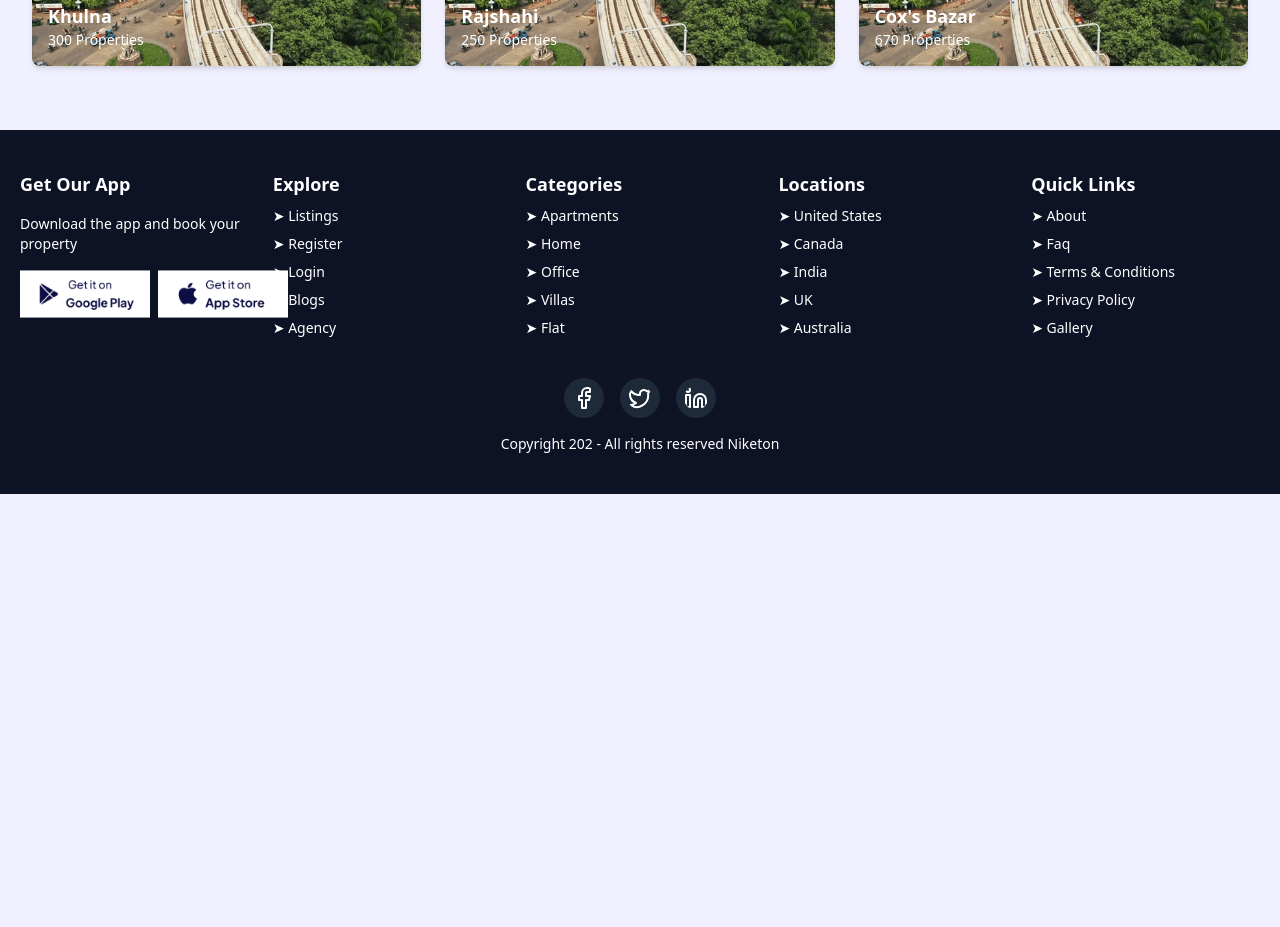
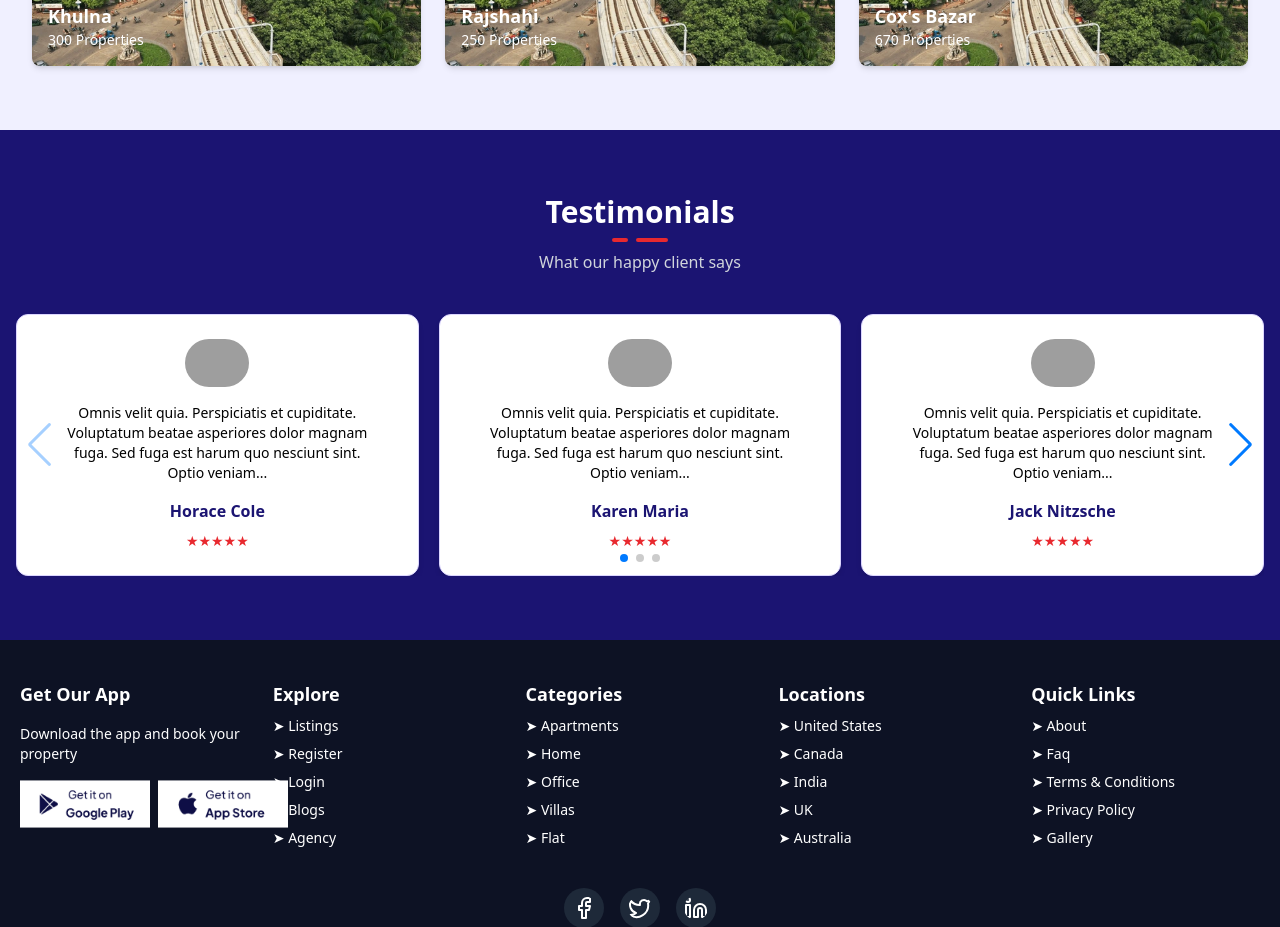
Before and after one commit to sabbir1054/niketon-frontend-uni, a Next.js app: page / in a window 1280 px wide. Shown: the part 3300-4227 px from the top of the page. Before the commit the page ends 3794 px from the top, so only its background shows below. Built offline with nearby package versions, Linux system fonts and the light colour scheme; no server answers; grey boxes are pictures that could not be loaded.

Commit message:
NIK-76 feature testimonials add

```diff
--- a/app/(commonLayout)/page.tsx
+++ b/app/(commonLayout)/page.tsx
@@ -3,6 +3,7 @@ import FeaturedPropertiesSection from "@/components/modules/FeaturedPropertiesSe
 import Hero from "@/components/modules/Hero";
 import HowItWorks from "@/components/modules/HowItsWorks";
 import PropertyTypeSection from "@/components/modules/PropertyTypeSection";
+import TestimonialSection from "@/components/modules/TestimonialSection";
 
 export default function Home() {
   return (
@@ -12,6 +13,7 @@ export default function Home() {
       <PropertyTypeSection />
       <FeaturedPropertiesSection />
       <BangladeshiCities />
+      <TestimonialSection />
     </>
   );
 }
--- /dev/null
+++ b/components/modules/TestimonialSection.tsx
@@ -0,0 +1,82 @@
+"use client"
+import { Card, CardContent } from "@/components/ui/card";
+import { Swiper, SwiperSlide } from "swiper/react";
+import { Navigation, Pagination } from "swiper/modules";
+import Image from "next/image";
+import "swiper/css";
+import "swiper/css/navigation";
+import "swiper/css/pagination";
+
+const testimonials = [
+  {
+    name: "Horace Cole",
+    image: "/images/horace.jpg",
+    text: "Omnis velit quia. Perspiciatis et cupiditate. Voluptatum beatae asperiores dolor magnam fuga. Sed fuga est harum quo nesciunt sint. Optio veniam...",
+  },
+  {
+    name: "Karen Maria",
+    image: "/images/karen.jpg",
+    text: "Omnis velit quia. Perspiciatis et cupiditate. Voluptatum beatae asperiores dolor magnam fuga. Sed fuga est harum quo nesciunt sint. Optio veniam...",
+  },
+  {
+    name: "Jack Nitzsche",
+    image: "/images/jack.jpg",
+    text: "Omnis velit quia. Perspiciatis et cupiditate. Voluptatum beatae asperiores dolor magnam fuga. Sed fuga est harum quo nesciunt sint. Optio veniam...",
+  },
+  {
+    name: "Jack Nitzsche",
+    image: "/images/jack.jpg",
+    text: "Omnis velit quia. Perspiciatis et cupiditate. Voluptatum beatae asperiores dolor magnam fuga. Sed fuga est harum quo nesciunt sint. Optio veniam...",
+  },
+  {
+    name: "Jack Nitzsche",
+    image: "/images/jack.jpg",
+    text: "Omnis velit quia. Perspiciatis et cupiditate. Voluptatum beatae asperiores dolor magnam fuga. Sed fuga est harum quo nesciunt sint. Optio veniam...",
+  },
+];
+
+export default function TestimonialSection() {
+  return (
+    <section className="bg-[#1b1472] text-white py-16 px-4">
+      <div className="text-center mb-10">
+        <h2 className="text-3xl font-bold">Testimonials</h2>
+        <div className="flex justify-center gap-2 mt-2">
+          <span className="w-4 h-1 bg-[#e8292f] rounded"></span>
+          <span className="w-8 h-1 bg-[#e8292f] rounded"></span>
+        </div>
+        <p className="text-gray-300 mt-2">What our happy client says</p>
+      </div>
+      <Swiper
+        modules={[Navigation, Pagination]}
+        spaceBetween={20}
+        slidesPerView={1}
+        navigation
+        pagination={{ clickable: true }}
+        breakpoints={{
+          768: { slidesPerView: 2 },
+          1024: { slidesPerView: 3 },
+        }}
+        className="max-w-7xl mx-auto"
+      >
+        {testimonials.map((t, i) => (
+          <SwiperSlide key={i}>
+            <Card className="bg-white text-black text-center rounded-xl shadow-md p-6">
+              <CardContent className="flex flex-col items-center">
+                <Image
+                  src={t.image}
+                  alt={t.name}
+                  width={64}
+                  height={64}
+                  className="rounded-full mb-4"
+                />
+                <p className="text-sm mb-4">{t.text}</p>
+                <h4 className="font-semibold text-[#1b1472]">{t.name}</h4>
+                <div className="text-[#e8292f] text-sm mt-2">★★★★★</div>
+              </CardContent>
+            </Card>
+          </SwiperSlide>
+        ))}
+      </Swiper>
+    </section>
+  );
+}
--- a/package.json
+++ b/package.json
@@ -37,6 +37,7 @@
     "react-redux": "^9.2.0",
     "redux-persist": "^6.0.0",
     "sonner": "^2.0.1",
+    "swiper": "^11.2.6",
     "tailwind-merge": "^3.0.2",
     "tailwindcss-animate": "^1.0.7"
   },
```
Also changed, not shown: 1 other file (tests, documents, lock files or other folders).
